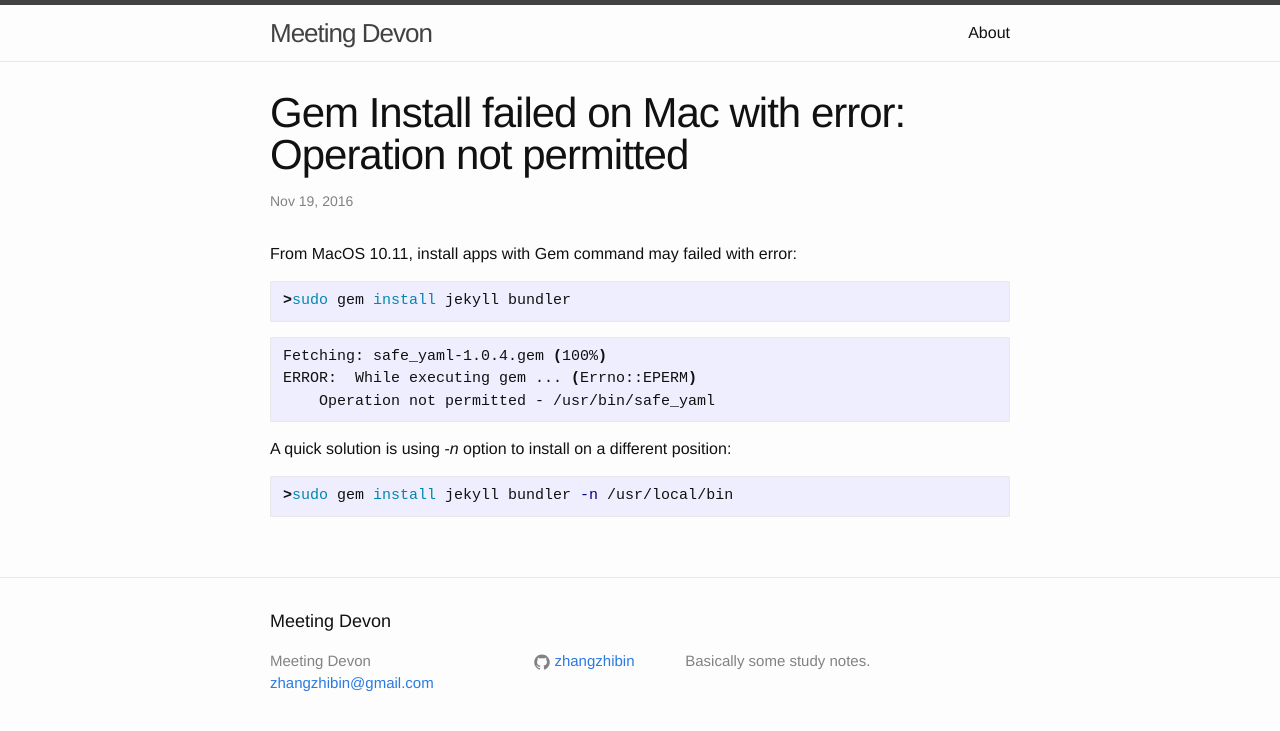
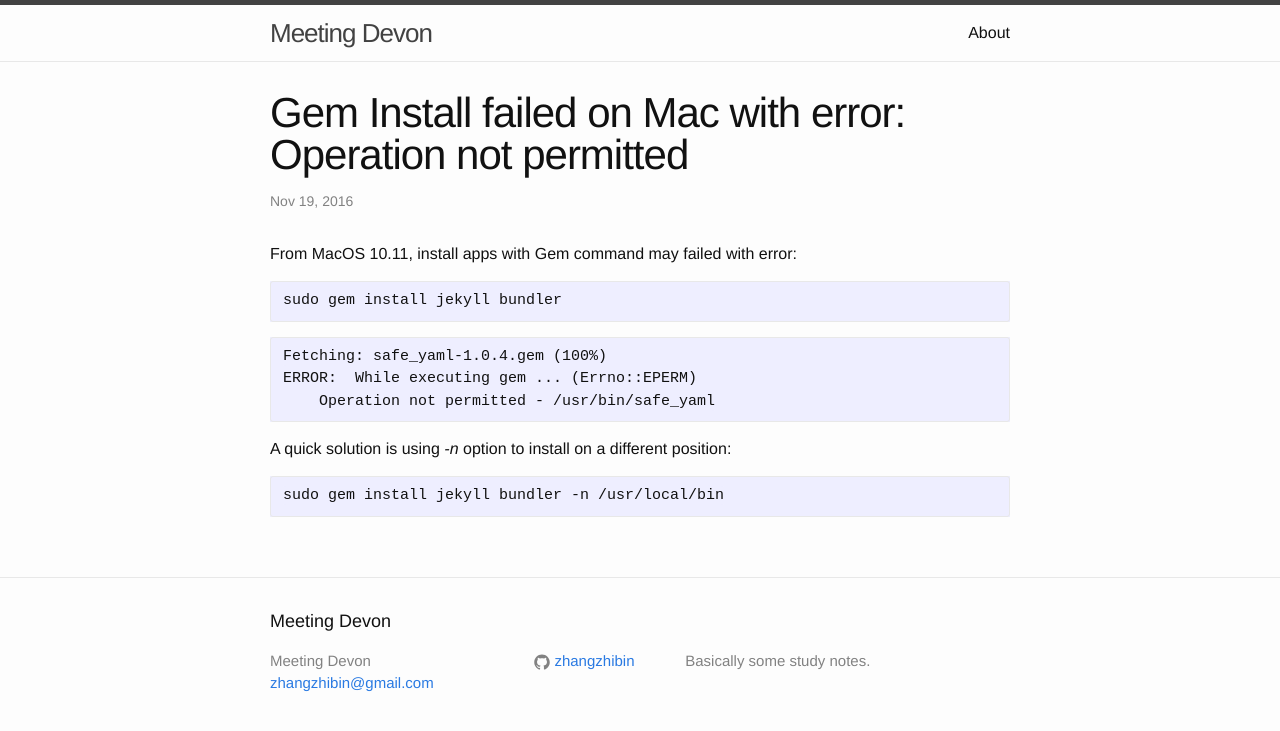
Before and after one commit to zhangzhibin/zhangzhibin.github.io, a Jekyll site: the page built from _posts/2016-11-19-Gem-Install-No-Permission-On-Mac.markdown, in a window 1280 px wide. Shown: the top 731 px of the page. Built offline with Jekyll 4.4.1, drawn with Linux system fonts in a browser that asks for light colours.

Commit message:
update post

````diff
--- a/_posts/2016-11-19-Gem-Install-No-Permission-On-Mac.markdown
+++ b/_posts/2016-11-19-Gem-Install-No-Permission-On-Mac.markdown
@@ -6,17 +6,17 @@ categories: blog
 ---
 
 From MacOS 10.11, install apps with Gem command may failed with error:
-```shell
->sudo gem install jekyll bundler
+```
+sudo gem install jekyll bundler
 ```
 
-```shell
+```
 Fetching: safe_yaml-1.0.4.gem (100%)
 ERROR:  While executing gem ... (Errno::EPERM)
     Operation not permitted - /usr/bin/safe_yaml
 ```
 
 A quick solution is using *-n* option to install on a different position:
-```shell
->sudo gem install jekyll bundler -n /usr/local/bin
 ```
+sudo gem install jekyll bundler -n /usr/local/bin
+```
````
